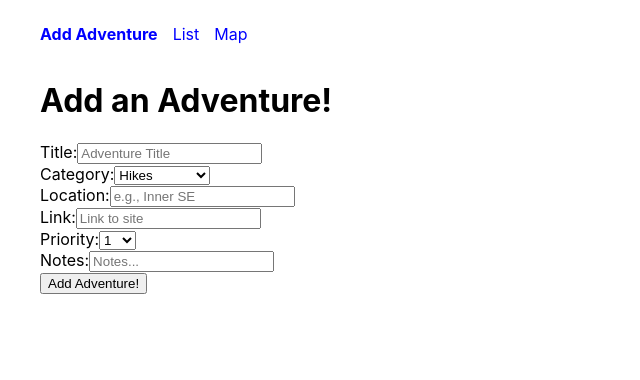
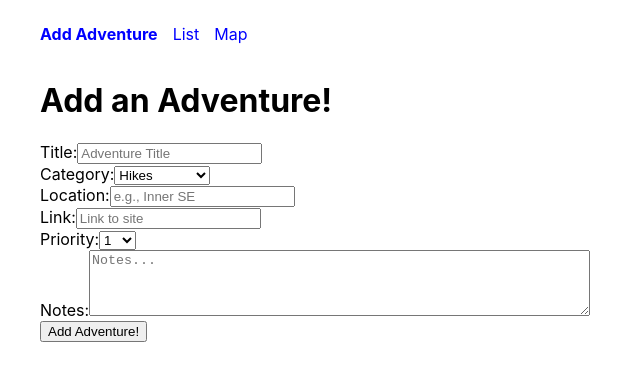
Before and after one commit to kjs2b/FunPlanner-react, a React (Create React App) app in the folder FunPlanner/: page / in a window 1280 px wide. Shown: the top 380 px of the page, without its empty margins (0-640 px from the left). Built offline with nearby package versions, Linux system fonts and the light colour scheme.

Commit message:
added textarea to AddAdventureForm

```diff
--- a/FunPlanner/src/components/AddAdventureForm.js
+++ b/FunPlanner/src/components/AddAdventureForm.js
@@ -104,7 +104,9 @@ export default class AddAdventureForm extends Component {
         <label className='formHeader' htmlFor='notes'>
           Notes:
         </label>
-        <input
+        <textarea
+          rows='4'
+          cols='60'
           id='notes'
           placeholder='Notes...'
           type='text'
```
